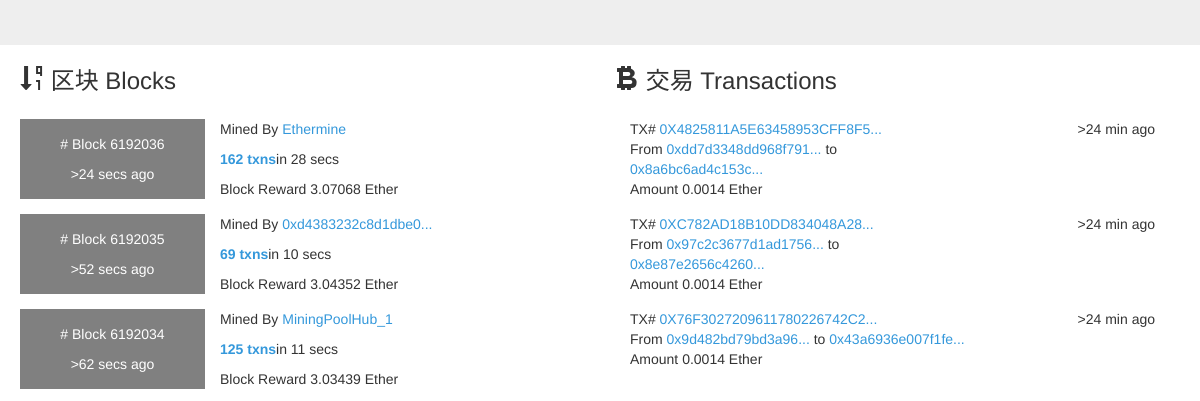
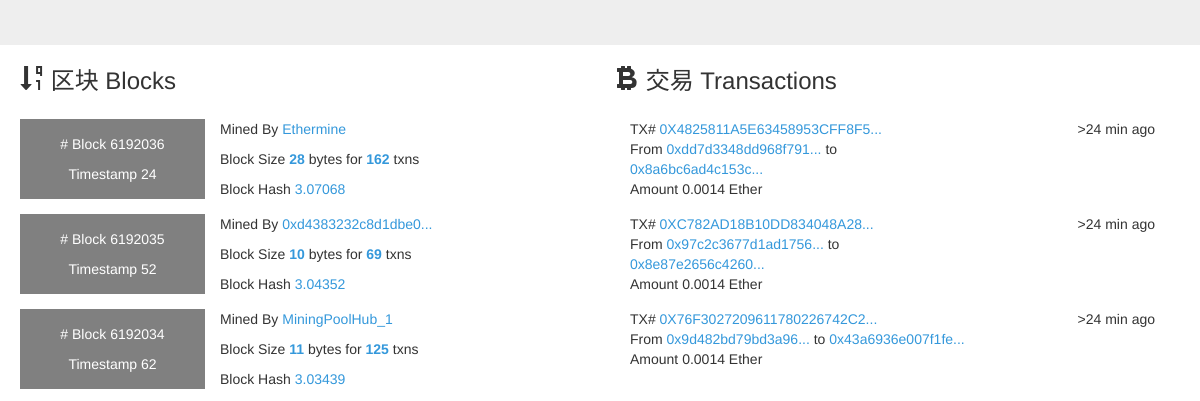
Before and after one commit to imtypist/BlockSense, an Electron app: page index.html in a window 1200 px wide. Shown: the part 268-669 px from the top of the page. Drawn offline with Linux system fonts and the light colour scheme.

Commit message:
注册/同步block列表

```diff
--- a/index.html
+++ b/index.html
@@ -39,12 +39,12 @@
             <div class="row" style="margin:15px 10px 15px 0;" ms-for="el in @data">
               <div class="col-md-4" style="background-color: gray;color: white;height: 80px;text-align: center">
                 <p style="margin-top: 15px"># Block {{el.order}}</p>
-                <p>>{{el.time}} secs ago</p>
+                <p>Timestamp {{el.time}}</p>
               </div>
               <div class="col-md-8">
                 <p>Mined By <a style="color: #3498db">{{el.miner}}</a></p>
-                <p><strong style="color: #3498db">{{el.txns}} txns</strong> in {{el.speed}} secs</p>
-                <p style="margin-bottom: 0">Block Reward {{el.reward}} Ether</p>
+                <p>Block Size <strong style="color: #3498db">{{el.size}}</strong> bytes for <strong style="color: #3498db">{{el.txns}}</strong> txns</p>
+                <p style="margin-bottom: 0">Block Hash <a style="color: #3498db">{{el.hash}}</a></p>
               </div>
             </div>
           </div>
```
Also changed, not shown: README.md, dist/js/index.js.
